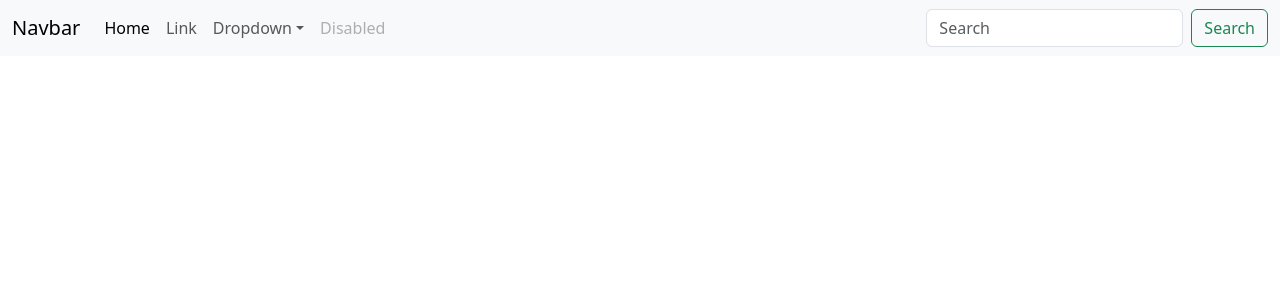
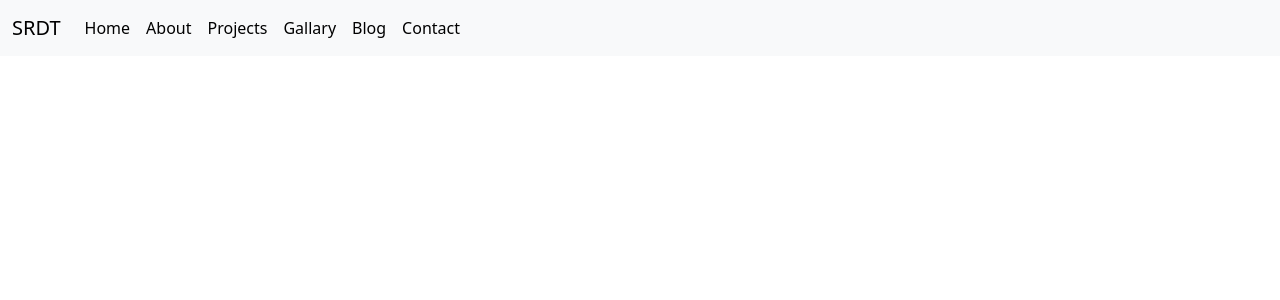
Before and after one commit to vaibhavkadsus/srdt_project, a React (Vite) app: page / in a window 1280 px wide. Shown: the top 300 px of the page. Built offline with nearby package versions, Linux system fonts and the light colour scheme.

Commit message:
navbar update

```diff
--- a/src/Navbar.jsx
+++ b/src/Navbar.jsx
@@ -5,7 +5,7 @@ function Navbar() {
     <div>
       <nav className="navbar navbar-expand-lg bg-body-tertiary">
         <div className="container-fluid">
-          <a className="navbar-brand" href="#">Navbar</a>
+          <a className="navbar-brand" href="#">SRDT</a>
           <button
             className="navbar-toggler"
             type="button"
@@ -22,34 +22,23 @@ function Navbar() {
               <li className="nav-item">
                 <a className="nav-link active" aria-current="page" href="#">Home</a>
               </li>
-              <li className="nav-item">
-                <a className="nav-link" href="#">Link</a>
+               <li className="nav-item">
+                <a className="nav-link active" aria-current="page" href="#">About</a>
               </li>
-              <li className="nav-item dropdown">
-                <a
-                  className="nav-link dropdown-toggle"
-                  href="#"
-                  role="button"
-                  data-bs-toggle="dropdown"
-                  aria-expanded="false"
-                >
-                  Dropdown
-                </a>
-                <ul className="dropdown-menu">
-                  <li><a className="dropdown-item" href="#">Action</a></li>
-                  <li><a className="dropdown-item" href="#">Another action</a></li>
-                  <li><hr className="dropdown-divider" /></li>
-                  <li><a className="dropdown-item" href="#">Something else here</a></li>
-                </ul>
+               <li className="nav-item">
+                <a className="nav-link active" aria-current="page" href="#">Projects</a>
               </li>
-              <li className="nav-item">
-                <a className="nav-link disabled" aria-disabled="true">Disabled</a>
+               <li className="nav-item">
+                <a className="nav-link active" aria-current="page" href="#">Gallary</a>
               </li>
-            </ul>
-            <form className="d-flex" role="search">
-              <input className="form-control me-2" type="search" placeholder="Search" aria-label="Search" />
-              <button className="btn btn-outline-success" type="submit">Search</button>
-            </form>
+               <li className="nav-item">
+                <a className="nav-link active" aria-current="page" href="#">Blog</a>
+              </li>
+               <li className="nav-item">
+                <a className="nav-link active" aria-current="page" href="#">Contact</a>
+              </li>
+           </ul>
+
           </div>
         </div>
       </nav>
```
